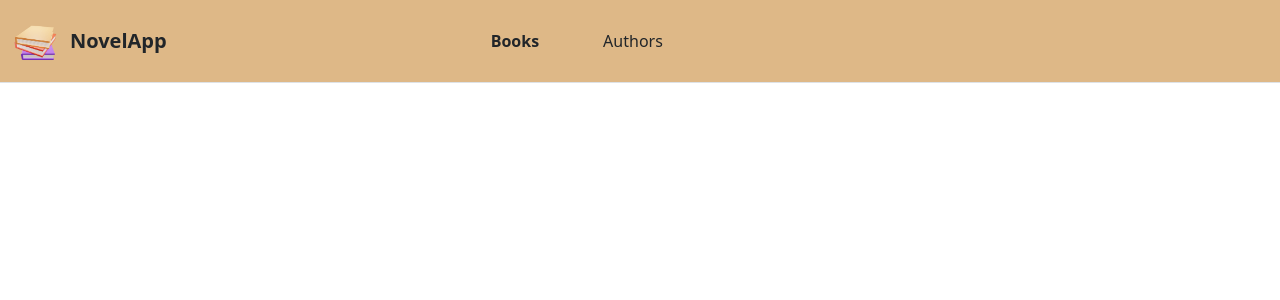
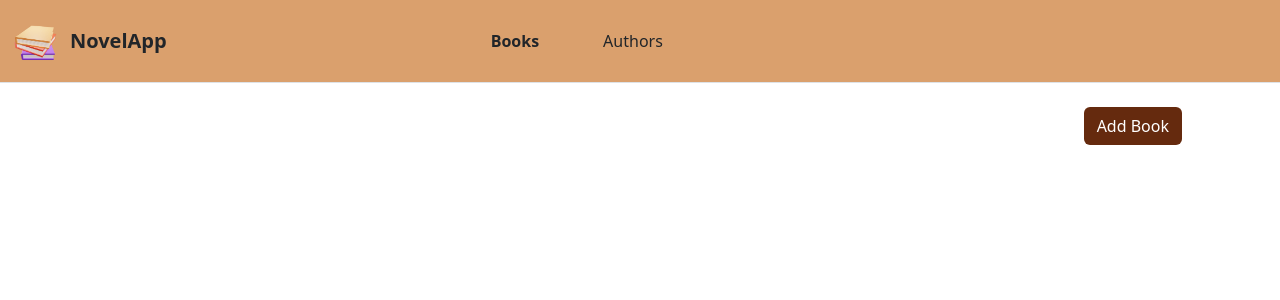
Before and after one commit to Nitharsha99/NovelApp, an Angular app in the folder novelWeb/: page / in a window 1280 px wide. Shown: the top 300 px of the page. Built offline with nearby package versions, Linux system fonts and the light colour scheme.

Commit message:
add button and navigate to detail page

```diff
--- a/novelWeb/src/app/app.html
+++ b/novelWeb/src/app/app.html
@@ -1,4 +1,4 @@
-<app-home></app-home>
+<app-header></app-header>
 <div>
   <router-outlet></router-outlet>
 </div>
--- a/novelWeb/src/app/app.routes.ts
+++ b/novelWeb/src/app/app.routes.ts
@@ -1,3 +1,8 @@
 import { Routes } from '@angular/router';
+import { BookDetail } from './components/book-detail/book-detail';
+import { BookList } from './components/book-list/book-list';
 
-export const routes: Routes = [];
+export const routes: Routes = [
+    {path: '', component: BookList},
+    {path: 'book-detail/:id', component: BookDetail}
+];
--- a/novelWeb/src/app/app.ts
+++ b/novelWeb/src/app/app.ts
@@ -1,10 +1,11 @@
 import { Component, signal } from '@angular/core';
 import { RouterOutlet } from '@angular/router';
-import { Home } from './components/home/home';
+import { Header } from './components/header/header';
+import { BookList } from './components/book-list/book-list';
 
 @Component({
   selector: 'app-root',
-  imports: [RouterOutlet, Home],
+  imports: [RouterOutlet, Header, BookList],
   templateUrl: './app.html',
   styleUrl: './app.css'
 })
--- /dev/null
+++ b/novelWeb/src/app/components/book-detail/book-detail.html
@@ -0,0 +1 @@
+<p>book-detail works!</p>
--- /dev/null
+++ b/novelWeb/src/app/components/book-detail/book-detail.ts
@@ -0,0 +1,11 @@
+import { Component } from '@angular/core';
+
+@Component({
+  selector: 'app-book-detail',
+  imports: [],
+  templateUrl: './book-detail.html',
+  styleUrl: './book-detail.css',
+})
+export class BookDetail {
+
+}
--- /dev/null
+++ b/novelWeb/src/app/components/book-list/book-list.css
@@ -0,0 +1,8 @@
+.btn-custom{
+    background-color: #652a0E;
+    color: white;
+}
+
+.btn-custom:hover {
+  background-color: #DAA06D;
+}
--- /dev/null
+++ b/novelWeb/src/app/components/book-list/book-list.html
@@ -0,0 +1,5 @@
+<div class="container mt-4">
+    <div class="d-grid d-md-flex justify-content-md-end me-3">
+        <button class="btn btn-custom" type="button" (click)="navigateToAdd()">Add Book</button>
+    </div>
+</div>
--- /dev/null
+++ b/novelWeb/src/app/components/book-list/book-list.ts
@@ -0,0 +1,21 @@
+import { Component, OnInit } from '@angular/core';
+import { Router } from '@angular/router';
+
+@Component({
+  selector: 'app-book-list',
+  imports: [],
+  templateUrl: './book-list.html',
+  styleUrl: './book-list.css',
+})
+export class BookList implements OnInit {
+
+  constructor(private router: Router){}
+
+  ngOnInit(): void {
+    //
+  }
+
+  navigateToAdd(): void{
+    this.router.navigate(['/book-detail', 0]);
+  }
+}
--- a/novelWeb/src/app/components/header/header.css
+++ b/novelWeb/src/app/components/header/header.css
@@ -3,5 +3,5 @@ a:hover {
 }
 
 header{
-    background-color: burlywood;
+    background-color: #DAA06D;
 }
--- a/novelWeb/src/app/components/home/home.html
+++ /dev/null
@@ -1,4 +0,0 @@
-<app-header></app-header>
-
-<div class="container mt-4">
-</div>
```
Also changed, not shown: novelWeb/src/app/components/home/home.ts (deleted, +0 -12 lines), novelWeb/src/app/components/book-detail/book-detail.css (added), 2 other files (tests, documents, lock files or other folders).
